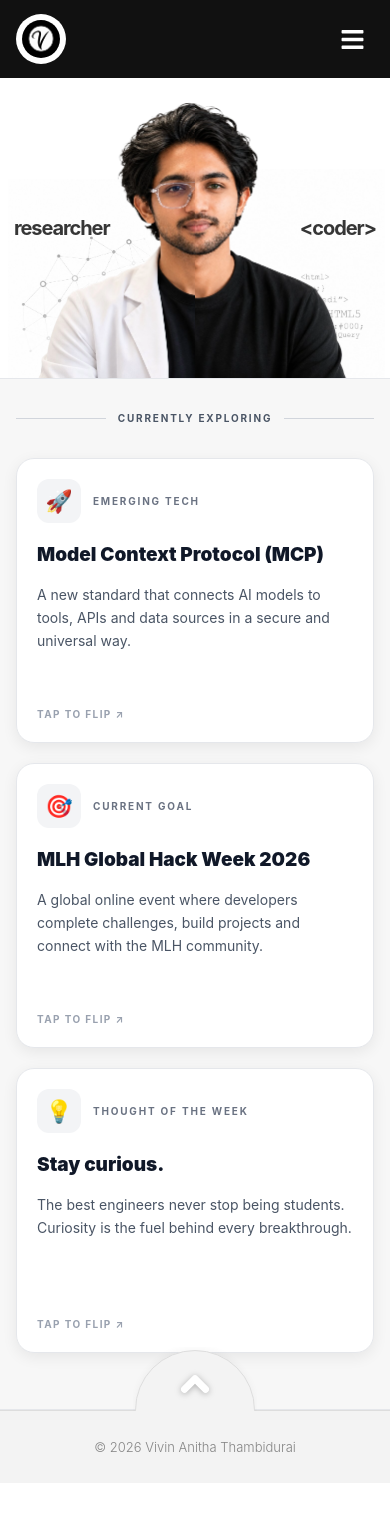
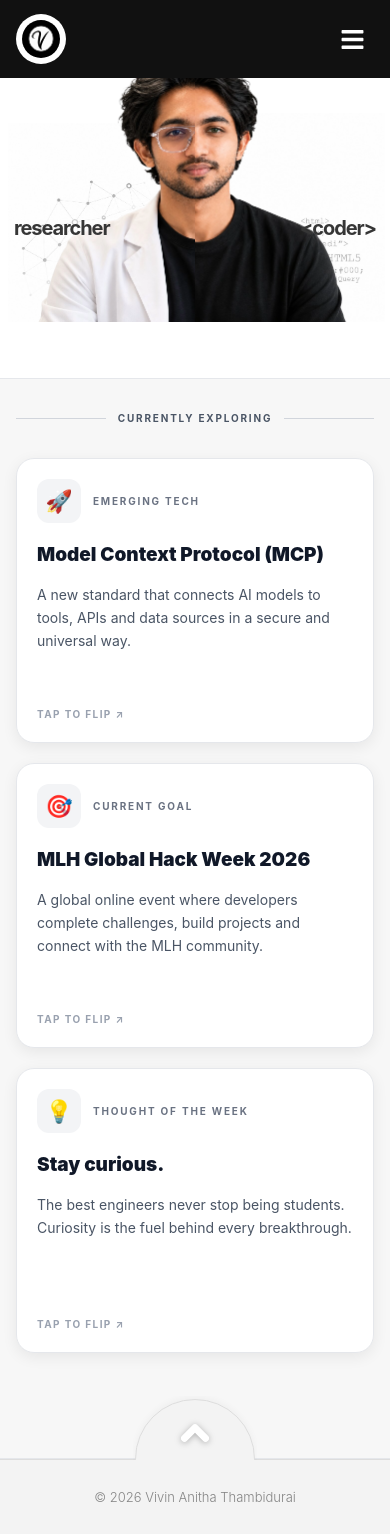
Before and after one commit to VivinAT04/portfolio, a React (Vite) app: page / in a window 390 px wide. Before the commit the page ends 1483 px from the top, so only its background shows below. Built offline with nearby package versions, Linux system fonts and the light colour scheme.

Commit message:
Update footer home navigation

```diff
--- a/src/components/Footer.jsx
+++ b/src/components/Footer.jsx
@@ -124,37 +124,34 @@ export default function Footer() {
 
       {/* =========================================================
           MOBILE FOOTER
-          COPYRIGHT ONLY
       ========================================================= */}
       <div
         className="
           md:hidden
-
-          h-[72px]
-
+          h-[74px]
           px-4
-
           flex
           items-center
           justify-center
         "
       >
-        <p
+        <Link
+          to="/"
           className="
             m-0
-
             text-[13px]
             leading-none
             font-light
-
             text-[#858585]
-
             text-center
             whitespace-nowrap
+            transition-colors
+            duration-300
+            hover:text-[#333333]
           "
         >
           © 2026 Vivin Anitha Thambidurai
-        </p>
+        </Link>
       </div>
 
       {/* =========================================================
@@ -172,7 +169,6 @@ export default function Footer() {
           lg:px-12
 
           min-h-[92px]
-
           py-[24px]
 
           items-center
@@ -187,7 +183,8 @@ export default function Footer() {
             gap-8
           "
         >
-          <p
+          <Link
+            to="/"
             className="
               m-0
 
@@ -200,10 +197,15 @@ export default function Footer() {
               text-[#858585]
 
               whitespace-nowrap
+
+              transition-colors
+              duration-300
+
+              hover:text-[#333333]
             "
           >
             © 2026 Vivin Anitha Thambidurai
-          </p>
+          </Link>
 
           <nav
             className="
--- a/src/components/HeroTransition.jsx
+++ b/src/components/HeroTransition.jsx
@@ -94,7 +94,7 @@ export default function HeroTransition() {
 
           overflow-hidden
           bg-white
-        "
+         pb-14 sm:pb-20 lg:pb-24"
         onMouseMove={handleMouseMove}
         onMouseLeave={() => {
           if (window.innerWidth >= 768) {
@@ -513,8 +513,9 @@ export default function HeroTransition() {
           lg:px-8
           pt-8
           sm:pt-12
-          pb-14
-          sm:pb-20
+          pb-[105px]
+          sm:pb-[110px]
+          md:pb-20
           lg:pb-24
         "
       >
--- a/src/pages/About.jsx
+++ b/src/pages/About.jsx
@@ -299,9 +299,12 @@ export default function About() {
               "
             >
               {imageCards.map((item, index) => (
-                <div
+                <Link
                   key={item.alt}
+                  to="/story"
+                  aria-label="Read my story"
                   className={`
+                    block
                     w-full
                     bg-white
                     rounded-[18px] sm:rounded-[10px]
@@ -312,6 +315,11 @@ export default function About() {
                     transition-all
                     duration-[900ms] md:duration-[1100ms]
                     ease-[cubic-bezier(0.22,1,0.36,1)]
+                    cursor-pointer
+
+                    hover:shadow-[0_8px_24px_rgba(0,0,0,0.16)]
+                    hover:-translate-y-[3px]
+
                     ${
                       animateAbout
                         ? "opacity-100 translate-x-0"
@@ -336,10 +344,17 @@ export default function About() {
                     <img
                       src={item.src}
                       alt={item.alt}
-                      className={`w-full h-full ${item.objectClass}`}
+                      className={`
+                        w-full
+                        h-full
+                        ${item.objectClass}
+                        transition-transform
+                        duration-500
+                        hover:scale-[1.03]
+                      `}
                     />
                   </div>
-                </div>
+                </Link>
               ))}
             </div>
           </div>
```
